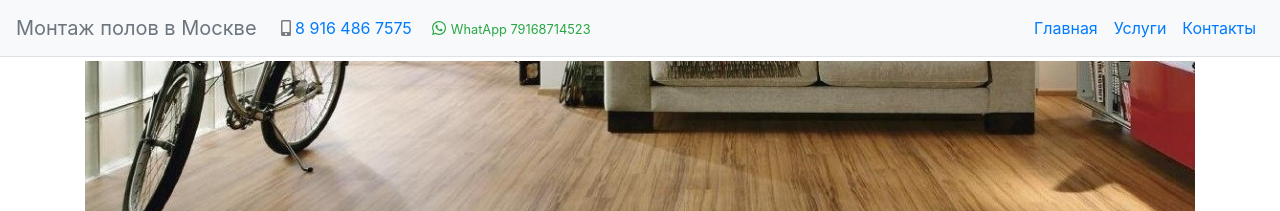
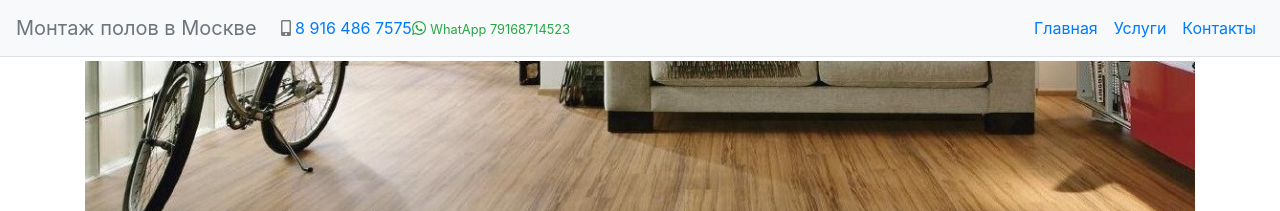
Before and after one commit to nskforward/MFloor, a Jekyll site: the page built from index.html, in a window 1280 px wide. Shown: the top 211 px of the page. Built offline with Jekyll 4.4.1, drawn with Linux system fonts in a browser that asks for light colours.

Commit message:
index page

```diff
--- a/_includes/navigation.html
+++ b/_includes/navigation.html
@@ -5,16 +5,16 @@
     </button>
     <div class="collapse navbar-collapse" id="navbarSupportedContent">
         <ul class="navbar-nav mr-auto ml-2">
-            <li class="nav-item mr-2">
+            <li class="nav-item">
                 <span class="navbar-text">
-                    <span class="mr-3">
-                        <i class="fas fa-mobile-alt"></i>
-                        <a class="text-primary" href="tel:+79164867575">8 916 486 7575</a>
-                    </span>
-                     <span>
-                        <i class="fab fa-whatsapp text-success"></i>
-                         <a href="https://wa.me/79168714523"><small class="text-success">WhatApp 79168714523</small></a>
-                    </span>
+                    <i class="fas fa-mobile-alt"></i>
+                    <a class="text-primary" href="tel:+79164867575">8 916 486 7575</a>
+                </span>
+            </li>
+            <li class="nav-item">
+                <span class="navbar-text">
+                    <i class="fab fa-whatsapp text-success"></i>
+                     <a href="https://wa.me/79168714523"><small class="text-success">WhatApp 79168714523</small></a>
                 </span>
             </li>
         </ul>
```
